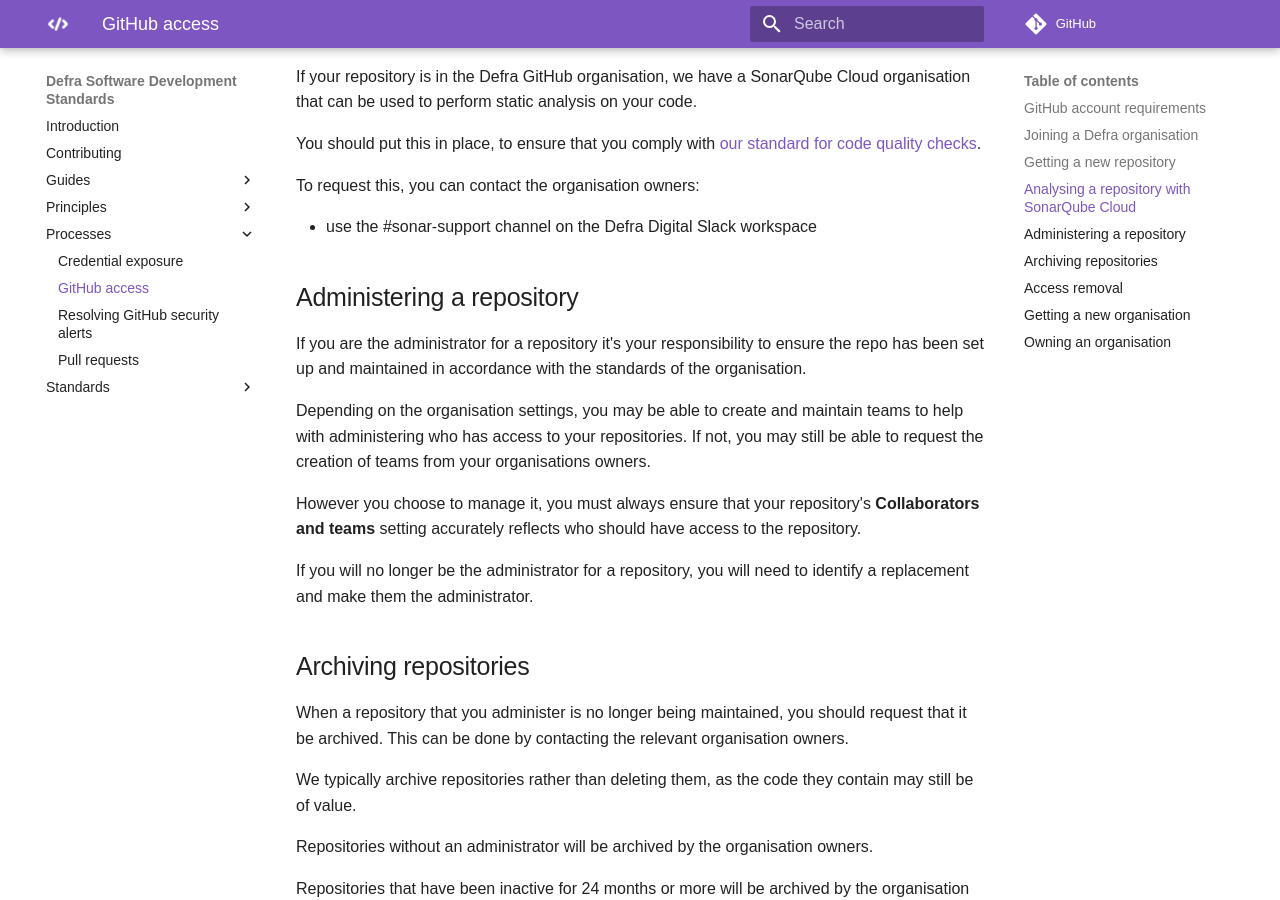
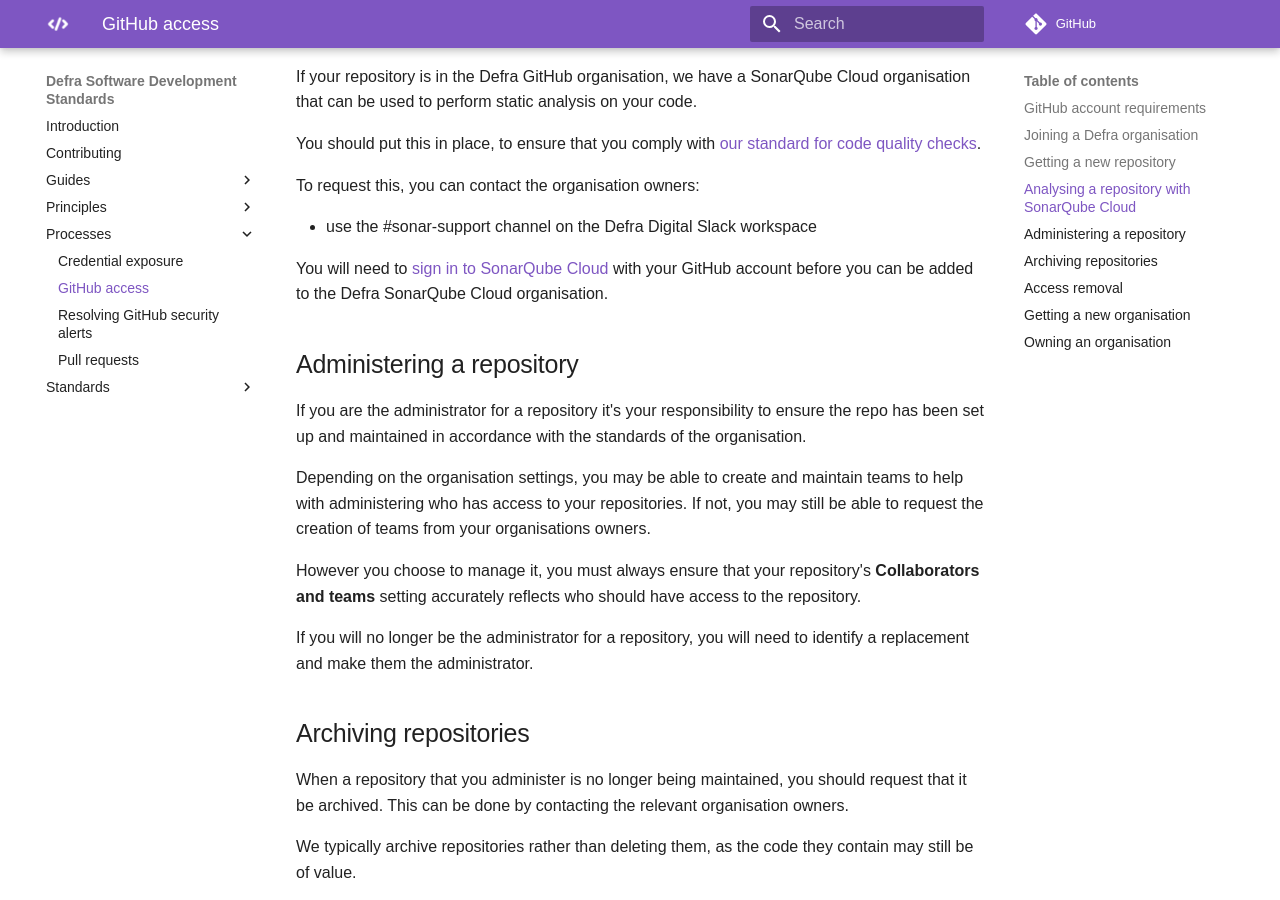
Before and after one commit to DEFRA/software-development-standards, an MkDocs documentation site: the page built from docs/processes/github_access.md, in a window 1280 px wide and 900 px high, scrolled down 1574 px. Built offline with MkDocs 1.6.1 and Material for MkDocs 9.7.7, drawn with Linux system fonts in a browser that asks for light colours; some web fonts are replaced; comment, search, counter and statistics services are not loaded.

Commit message:
Add signing in to Sonar

```diff
--- a/docs/processes/github_access.md
+++ b/docs/processes/github_access.md
@@ -52,6 +52,7 @@ To request this, you can contact the organisation owners:
 
 - use the #sonar-support channel on the Defra Digital Slack workspace
 
+You will need to [sign in to SonarQube Cloud](https://sonarcloud.io/login) with your GitHub account before you can be added to the Defra SonarQube Cloud organisation.
 
 ## Administering a repository
 
```
